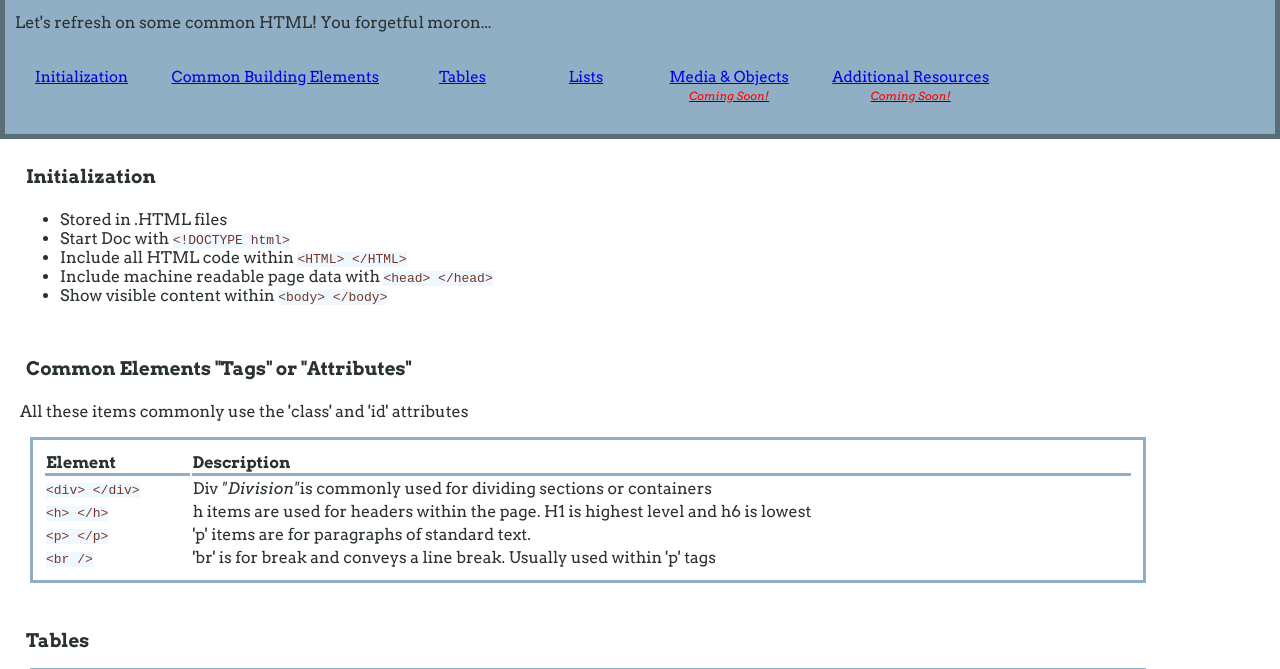
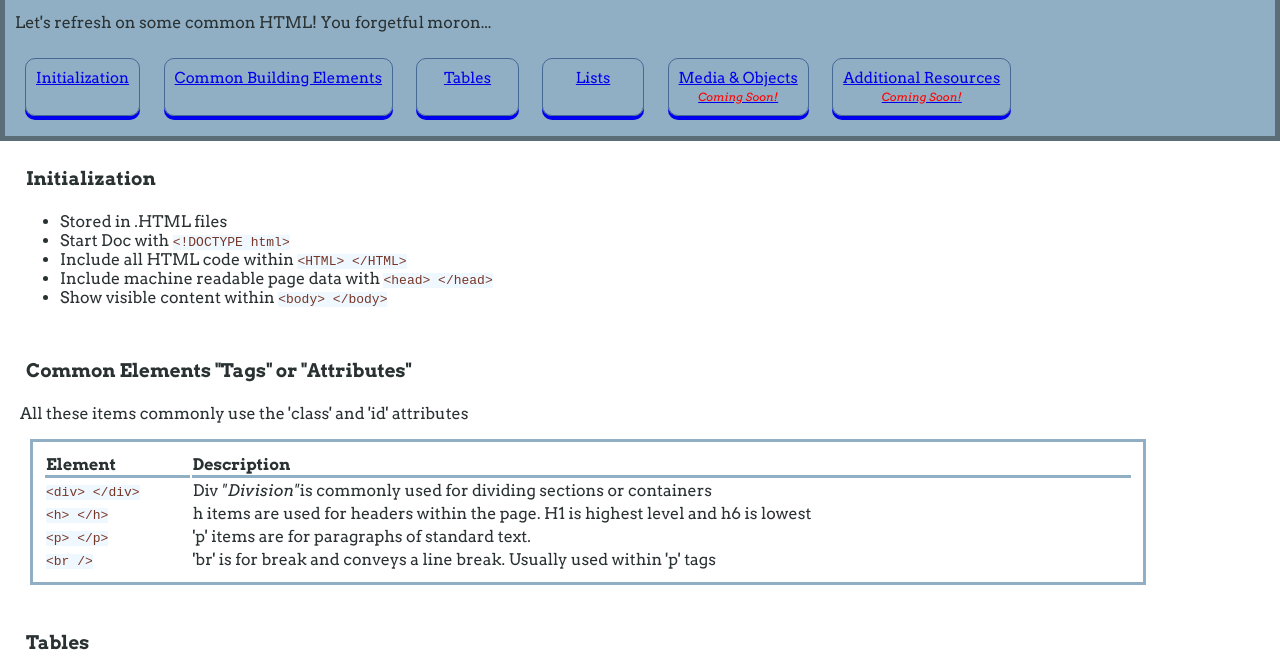
Before and after one commit to zdooge12/Personal-learning, a plain HTML site: page index.html in a window 1280 px wide. Shown: the part 79-748 px from the top of the page. Drawn offline with Linux system fonts and the light colour scheme.

Commit message:
updates to style

```diff
--- a/resources/styles.css
+++ b/resources/styles.css
@@ -54,6 +54,12 @@ header a{
 	padding: 10px;
 	margin:10px;
 	border-radius: 40px;
+	border-style: solid;
+  	border-width: 1px;
+  	border-color: #466995;
+  	border-radius: 10px;
+  	box-shadow: 0px 4px;
+
 
 }
 header a:hover {
@@ -61,6 +67,14 @@ header a:hover {
   color: black;
   border-style: solid;
   border-color: red;
+}
+
+header a:active{
+	margin-top: 24px;
+	margin-bottom: 16px;
+	box-shadow: 0px 0px;
+	color: #000;
+	background-color: #C0D6DF;
 }
 .coming-soon{
 	color: red;
```
